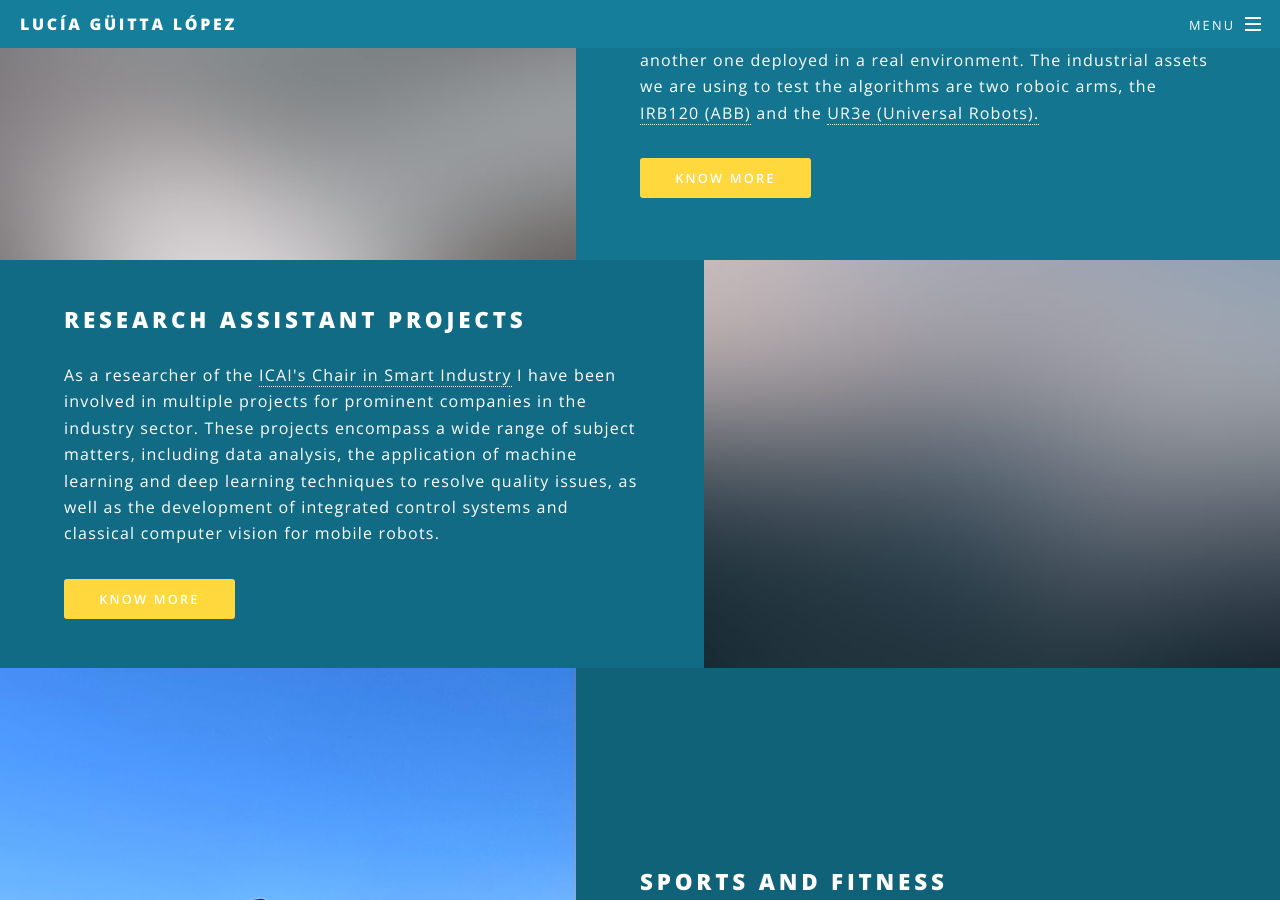
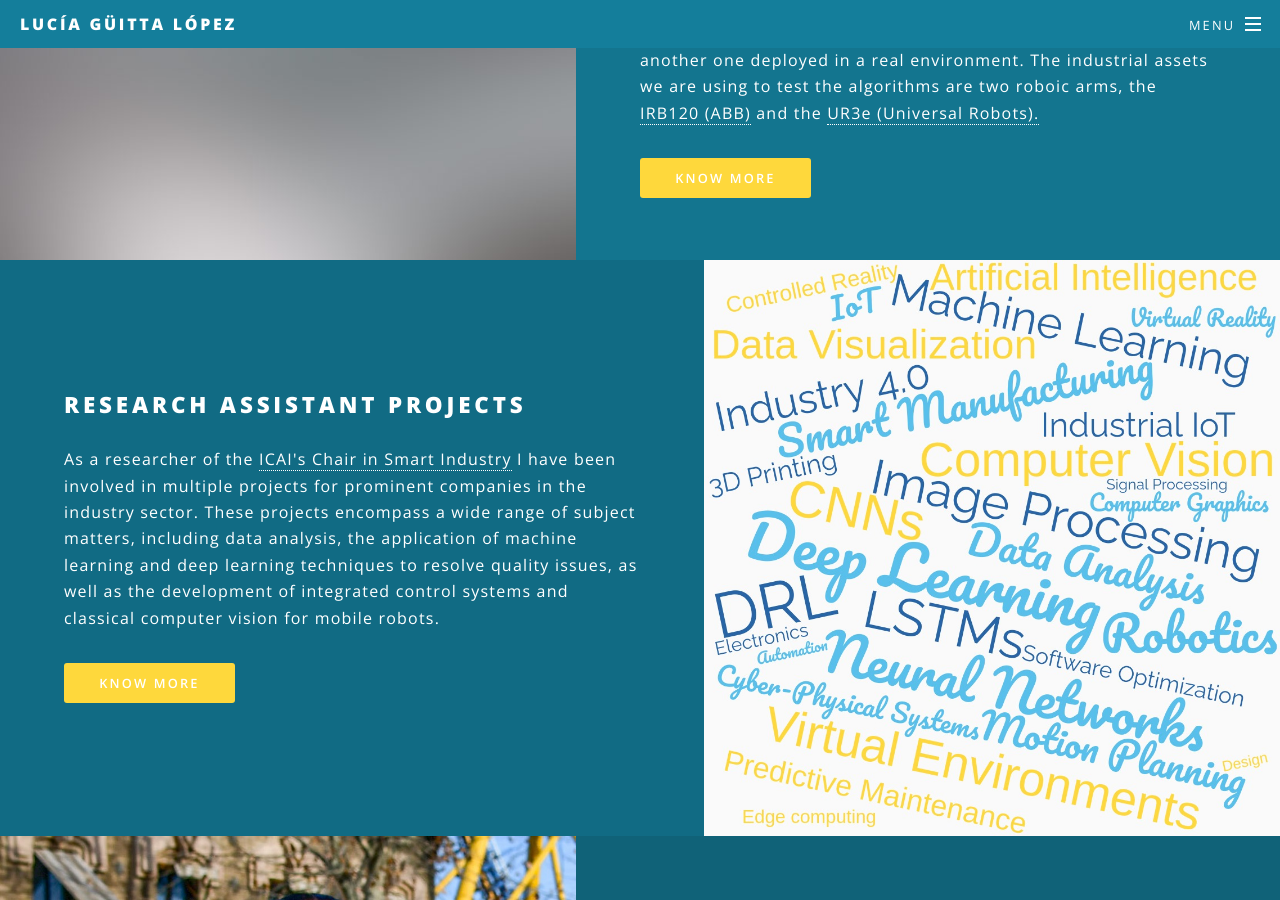
Before and after one commit to Lucia-Guitta/Lucia-Guitta.github.io, a Jekyll site: the page built from index.html, in a window 1280 px wide and 900 px high, scrolled down 1907 px. Built offline with Jekyll 4.4.1, drawn with Linux system fonts in a browser that asks for light colours; some web fonts are replaced.

Commit message:
Test image fit (att4)

```diff
--- a/index.html
+++ b/index.html
@@ -80,7 +80,7 @@
     </div>
   </section>
   <section class="spotlight">
-    <div class="image"><img src="images/pic02.jpg" alt="" /></div>
+    <div class="image"><img src="images/pic_Wordcloud.jpg" alt="" /></div>
     <div class="content">
       <h2>Research Assistant projects</h2>
       <p>
@@ -96,7 +96,7 @@
     </div>
   </section>
   <section class="spotlight">
-    <div class="image"><img src="images/pic_TriGandia_1.jpg" alt="" /></div>
+    <div class="image"><img src="images/pic_DuWarner_3.jpeg" alt="" /></div>
     <div class="content">
       <h2>Sports and fitness</h2>
       <p>
```
Also changed, not shown: images/pic_DuWarner_3.jpeg (added), images/pic_Wordcloud.jpg (added), 2 other files.
